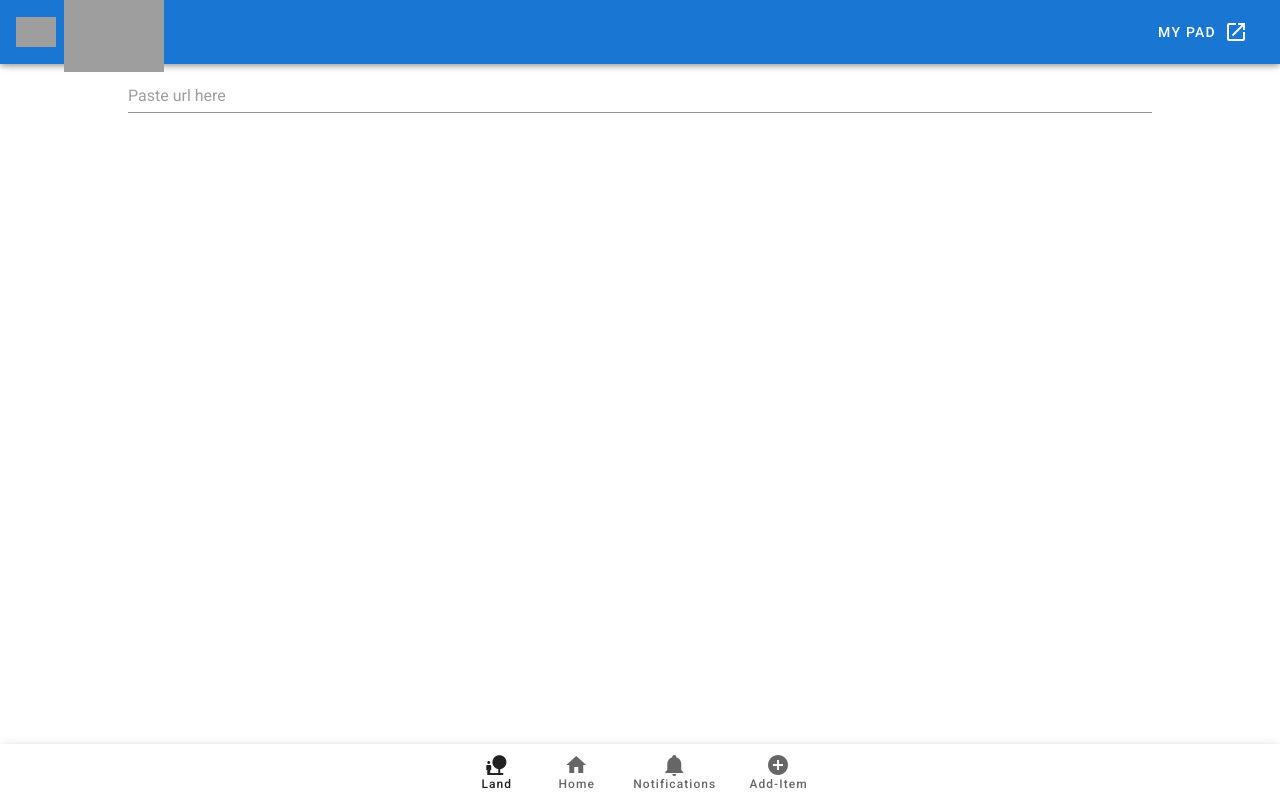
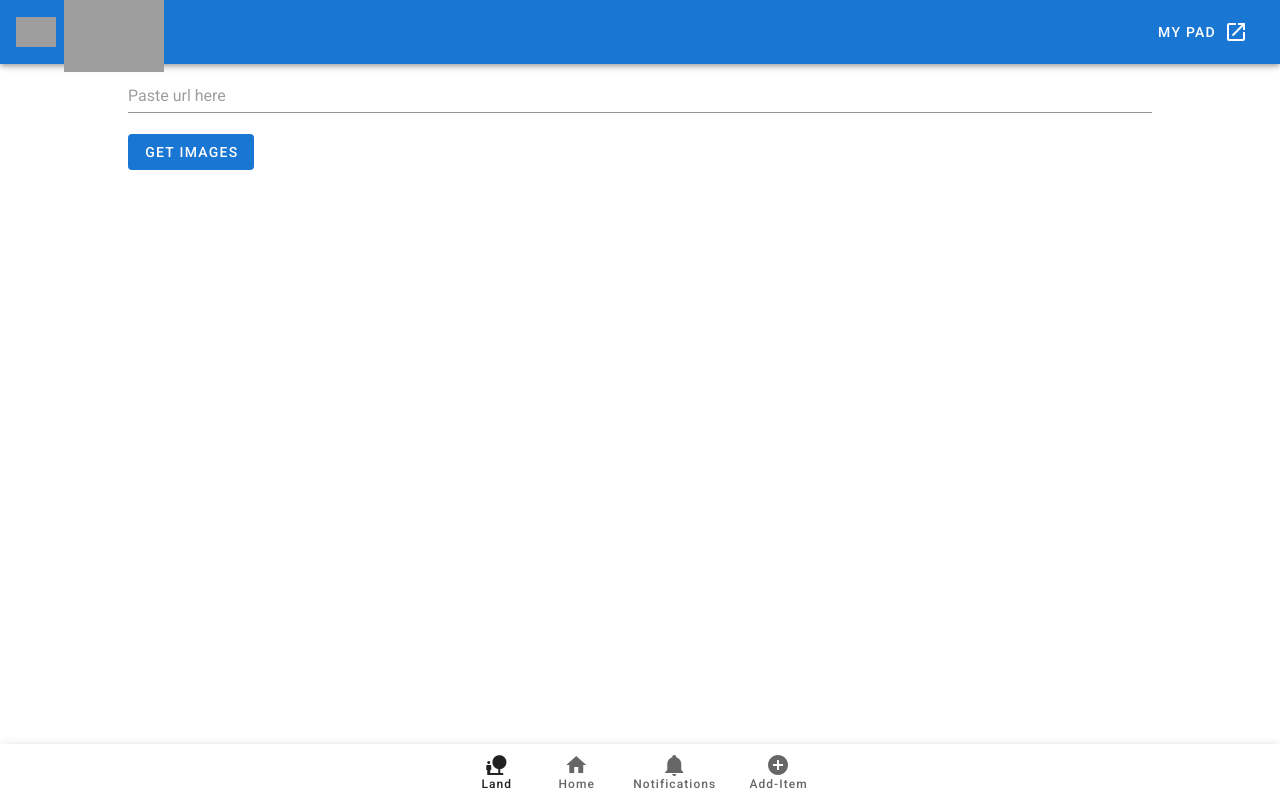
Before and after one commit to codepanov/my_pad_vuetify, a Vue app: page / in a window 1280 px wide. Built offline with nearby package versions, Linux system fonts and the light colour scheme; grey boxes are pictures that could not be loaded.

Commit message:
diffbot returns an array of images

```diff
--- a/package.json
+++ b/package.json
@@ -20,8 +20,10 @@
     "@vue/cli-plugin-router": "~4.3.0",
     "@vue/cli-plugin-vuex": "~4.3.0",
     "@vue/cli-service": "~4.3.0",
+    "axios": "^0.18.0",
     "sass": "^1.19.0",
     "sass-loader": "^8.0.0",
+    "vue-cli-plugin-axios": "0.0.4",
     "vue-cli-plugin-vuetify": "~2.0.5",
     "vue-template-compiler": "^2.6.11",
     "vuetify-loader": "^1.3.0"
--- a/src/App.vue
+++ b/src/App.vue
@@ -37,10 +37,13 @@
       </v-btn>
     </v-app-bar>
 
-    <v-content>
+    <v-content class="t-field">
       <!-- <HelloWorld/> -->
 
-      <v-text-field class="url_width" placeholder="Paste url here" :rules="rules"></v-text-field>
+      <v-text-field v-model="url" placeholder="Paste url here" :rules="rules"></v-text-field>
+      <v-btn depressed color="primary" @click="get_images">Get Images</v-btn>
+      <br>
+      <span>{{ message }}</span>
 
     </v-content>
 
@@ -127,6 +130,9 @@ export default {
           return pattern.test(value) || 'Invalid url.'
         },
       ],
+      message: '',
+      url: '',
+      // diffbot: `http://api.diffbot.com/v3/image?&token=878c55163b7541c4455a7d7198468a70&url=https%3A//aleksandar.panov.rs`
   }),
   methods: {
     close_sheet(num) {
@@ -134,13 +140,24 @@ export default {
       if(num == 3) {
         window.location.href = 'https://google.com'
       }
+    },
+    get_images() {
+      this.message = 'Wait, getting images'
+      axios.get(`http://api.diffbot.com/v3/image?&token=878c55163b7541c4455a7d7198468a70&url=${this.url}`)
+      .then((response) => {
+        console.log(response.data.objects);
+        this.message = `Found ${response.data.objects.length} images. Check console!`
+      })
+      .catch((error) => {
+        console.log(error);
+      });
     }
   }
 };
 </script>
 
 <style>
-  .v-text-field {
+  .t-field {
     width: 80%;
     margin: auto;
   }
--- a/src/main.js
+++ b/src/main.js
@@ -1,4 +1,5 @@
 import Vue from 'vue'
+import './plugins/axios'
 import App from './App.vue'
 import './registerServiceWorker'
 import router from './router'
--- /dev/null
+++ b/src/plugins/axios.js
@@ -0,0 +1,61 @@
+"use strict";
+
+import Vue from 'vue';
+import axios from "axios";
+
+// Full config:  https://github.com/axios/axios#request-config
+// axios.defaults.baseURL = process.env.baseURL || process.env.apiUrl || '';
+// axios.defaults.headers.common['Authorization'] = AUTH_TOKEN;
+// axios.defaults.headers.post['Content-Type'] = 'application/x-www-form-urlencoded';
+
+let config = {
+  // baseURL: process.env.baseURL || process.env.apiUrl || ""
+  // timeout: 60 * 1000, // Timeout
+  // withCredentials: true, // Check cross-site Access-Control
+};
+
+const _axios = axios.create(config);
+
+_axios.interceptors.request.use(
+  function(config) {
+    // Do something before request is sent
+    return config;
+  },
+  function(error) {
+    // Do something with request error
+    return Promise.reject(error);
+  }
+);
+
+// Add a response interceptor
+_axios.interceptors.response.use(
+  function(response) {
+    // Do something with response data
+    return response;
+  },
+  function(error) {
+    // Do something with response error
+    return Promise.reject(error);
+  }
+);
+
+Plugin.install = function(Vue, options) {
+  Vue.axios = _axios;
+  window.axios = _axios;
+  Object.defineProperties(Vue.prototype, {
+    axios: {
+      get() {
+        return _axios;
+      }
+    },
+    $axios: {
+      get() {
+        return _axios;
+      }
+    },
+  });
+};
+
+Vue.use(Plugin)
+
+export default Plugin;
```
Also changed, not shown: 1 other file (tests, documents, lock files or other folders).
